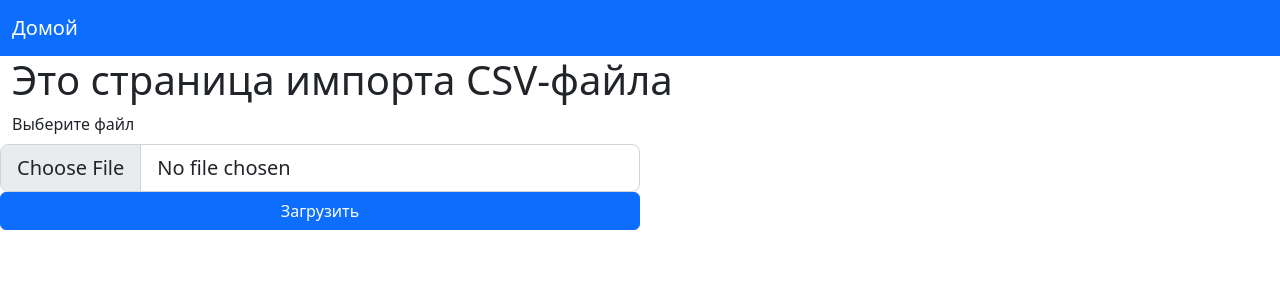
After one commit to evergreenacorn/RA_TEST_TASK_flask-pandas-dash-pg-docker, a Python web app: template app/application_data/templates/_import_csv.html in a window 1280 px wide. The commit adds this page. Shown: the top 300 px of the page. Run offline with Jinja, Linux system fonts and the light colour scheme; the template is opened without the code that fills it, so the values that code supplies are empty.

Commit message:
Fixed import_csv template

```diff
--- /dev/null
+++ b/app/application_data/templates/_import_csv.html
@@ -0,0 +1,30 @@
+{% extends "_base.html" %}
+
+{% block title %}
+Страница импорта CSV-файла
+{% endblock title %}
+
+
+{% block content %}
+<div class="row">
+    <h1>Это страница импорта CSV-файла</h1>
+</div>
+<div class="row">
+    <div class="col-6">
+
+        <form enctype="multipart/form-data" method="post">
+            <div class="row">
+                <input type="hidden" name="csrfmiddlewaretoken" value="{{ csrf_token }}">
+                <label for="formFileLg" class="form-label">Выберите файл</label>
+                <input class="form-control form-control-lg" id="formFileLg" type="file" name="file">
+            </div>
+
+            <div class="row">
+                <input type="submit" value="Загрузить" class="btn btn-primary">
+            <!-- <input type="file" name="file"> -->
+            </div>
+
+        </form>
+    </div>
+</div>
+{% endblock content %}
```
Also changed, not shown: app/application_data/templates/import_csv.html (+14 -11 lines).
